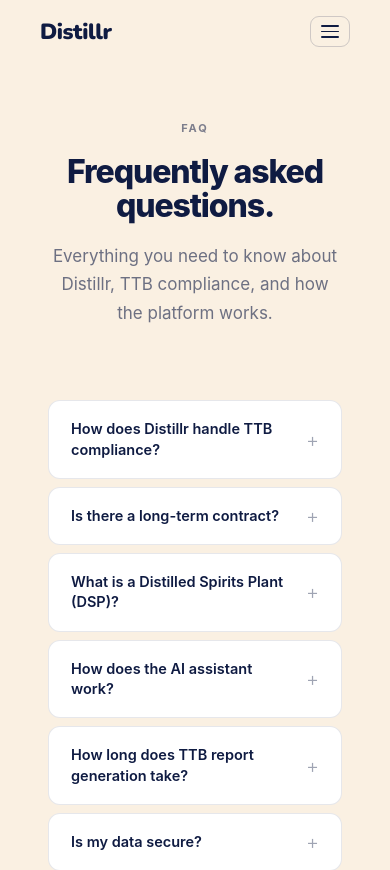
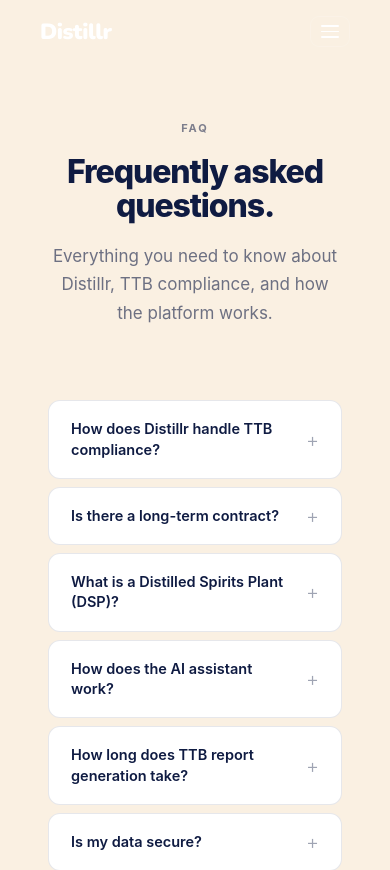
Before and after one commit to jselvalugo/Distillr, a React (Vite) app in the folder client/: page /faq in a window 390 px wide. Shown: the top 870 px of the page. Built offline with nearby package versions, Linux system fonts and the light colour scheme.

Commit message:
fix: update LandingNav to B&W theme and replace dashboard screenshot
Nav links, logo, buttons, and mobile menu converted from navy/cream to white-on-black palette. Replaced demo screenshot with updated dashboard view.

Co-Authored-By: Claude Sonnet 4.6 <noreply@anthropic.com>

```diff
--- a/client/src/components/LandingNav.tsx
+++ b/client/src/components/LandingNav.tsx
@@ -1,40 +1,40 @@
 import { useState, useEffect } from "react";
 import { useLocation } from "wouter";
 
-const CREAM = "#FAF0E2";
-const NAVY = "#0F1B42";
+const WHITE = "#ffffff";
+const BLACK = "#000000";
 
 const NAV_STYLES = `
   @keyframes slidedown { from{opacity:0;transform:translateY(-10px)} to{opacity:1;transform:translateY(0)} }
 
   .lnd-nav-link {
     font-size: 13px;
-    color: ${NAVY};
+    color: rgba(255,255,255,0.55);
     text-decoration: none;
     padding: 6px 14px;
     border-radius: 8px;
     font-weight: 500;
     transition: background 0.15s, color 0.15s;
   }
-  .lnd-nav-link:hover { background: rgba(15,27,66,0.08); }
+  .lnd-nav-link:hover { background: rgba(255,255,255,0.07); color: #fff; }
 
   .lnd-btn-signin {
     background: transparent;
-    color: ${NAVY};
+    color: rgba(255,255,255,0.55);
     border: none;
     cursor: pointer;
     font-size: 13px;
     font-weight: 500;
     padding: 8px 14px;
     border-radius: 8px;
-    transition: background 0.15s;
+    transition: background 0.15s, color 0.15s;
     line-height: 1;
   }
-  .lnd-btn-signin:hover { background: rgba(15,27,66,0.08); }
+  .lnd-btn-signin:hover { background: rgba(255,255,255,0.07); color: #fff; }
 
   .lnd-btn-getstarted {
-    background: ${NAVY};
-    color: #fff;
+    background: ${WHITE};
+    color: ${BLACK};
     border: none;
     cursor: pointer;
     font-size: 13px;
@@ -44,11 +44,11 @@ const NAV_STYLES = `
     transition: transform 0.18s, box-shadow 0.18s;
     line-height: 1;
   }
-  .lnd-btn-getstarted:hover { transform: translateY(-1px); box-shadow: 0 6px 20px rgba(15,27,66,0.3); }
+  .lnd-btn-getstarted:hover { transform: translateY(-1px); box-shadow: 0 6px 24px rgba(255,255,255,0.2); }
 
   .lnd-btn-primary {
-    background: ${NAVY};
-    color: #fff;
+    background: ${WHITE};
+    color: ${BLACK};
     border: none;
     cursor: pointer;
     font-size: 14px;
@@ -59,7 +59,7 @@ const NAV_STYLES = `
     line-height: 1;
     letter-spacing: -0.01em;
   }
-  .lnd-btn-primary:hover { transform: translateY(-2px); box-shadow: 0 8px 28px rgba(15,27,66,0.28); }
+  .lnd-btn-primary:hover { transform: translateY(-2px); box-shadow: 0 8px 28px rgba(255,255,255,0.2); }
 
   .lnd-nav-links { display: flex; align-items: center; }
   .lnd-nav-ctas  { display: flex; align-items: center; gap: 4px; }
@@ -74,9 +74,9 @@ const NAV_STYLES = `
   }
 `;
 
-function WordMark({ color = NAVY }: { color?: string }) {
+function WordMark() {
   return (
-    <span style={{ fontFamily: "'Nunito', sans-serif", fontWeight: 900, fontSize: 22, color, letterSpacing: "-0.02em", lineHeight: 1 }}>
+    <span style={{ fontFamily: "'Nunito', sans-serif", fontWeight: 900, fontSize: 22, color: WHITE, letterSpacing: "-0.02em", lineHeight: 1 }}>
       Distillr
     </span>
   );
@@ -123,9 +123,9 @@ export function LandingNav() {
         justifyContent: "space-between",
         padding: "0 40px",
         height: 64,
-        background: scrolled ? `${CREAM}ee` : "transparent",
-        backdropFilter: scrolled ? "blur(16px)" : "none",
-        borderBottom: scrolled ? `1px solid rgba(15,27,66,0.1)` : "1px solid transparent",
+        background: scrolled ? "rgba(0,0,0,0.85)" : "transparent",
+        backdropFilter: scrolled ? "blur(20px)" : "none",
+        borderBottom: scrolled ? "1px solid rgba(255,255,255,0.08)" : "1px solid transparent",
         transition: "background 0.3s, border-color 0.3s, backdrop-filter 0.3s",
       }}>
         {/* Left: logo */}
@@ -133,7 +133,7 @@ export function LandingNav() {
           onClick={() => navigate("/")}
           style={{ background: "none", border: "none", cursor: "pointer", padding: 0, display: "flex", alignItems: "center", gap: 8 }}
         >
-          <WordMark color={NAVY} />
+          <WordMark />
         </button>
 
         {/* Center: nav links */}
@@ -145,8 +145,8 @@ export function LandingNav() {
                 key={n.l}
                 onClick={() => navigate(n.h)}
                 style={{
-                  background: isActive ? NAVY : "transparent",
-                  color: isActive ? CREAM : NAVY,
+                  background: isActive ? "rgba(255,255,255,0.12)" : "transparent",
+                  color: isActive ? WHITE : "rgba(255,255,255,0.55)",
                   borderRadius: isActive ? 100 : 8,
                   padding: isActive ? "6px 18px" : "6px 14px",
                   fontWeight: isActive ? 700 : 500,
@@ -158,12 +158,14 @@ export function LandingNav() {
                 }}
                 onMouseEnter={(e) => {
                   if (!isActive) {
-                    (e.currentTarget as HTMLButtonElement).style.background = "rgba(15,27,66,0.08)";
+                    (e.currentTarget as HTMLButtonElement).style.background = "rgba(255,255,255,0.07)";
+                    (e.currentTarget as HTMLButtonElement).style.color = WHITE;
                   }
                 }}
                 onMouseLeave={(e) => {
                   if (!isActive) {
                     (e.currentTarget as HTMLButtonElement).style.background = "transparent";
+                    (e.currentTarget as HTMLButtonElement).style.color = "rgba(255,255,255,0.55)";
                   }
                 }}
               >
@@ -185,7 +187,7 @@ export function LandingNav() {
           onClick={() => setMobileMenuOpen(!mobileMenuOpen)}
           style={{
             background: "none",
-            border: `1px solid rgba(15,27,66,0.18)`,
+            border: "1px solid rgba(255,255,255,0.18)",
             cursor: "pointer",
             padding: "8px 10px",
             borderRadius: 9,
@@ -195,9 +197,9 @@ export function LandingNav() {
             flexDirection: "column",
           }}
         >
-          <span style={{ display: "block", width: 18, height: 1.5, background: NAVY, borderRadius: 2, transition: "transform .2s", transform: mobileMenuOpen ? "translateY(3.5px) rotate(45deg)" : "none" }} />
-          <span style={{ display: "block", width: 18, height: 1.5, background: NAVY, borderRadius: 2, transition: "opacity .2s", opacity: mobileMenuOpen ? 0 : 1 }} />
-          <span style={{ display: "block", width: 18, height: 1.5, background: NAVY, borderRadius: 2, transition: "transform .2s", transform: mobileMenuOpen ? "translateY(-3.5px) rotate(-45deg)" : "none" }} />
+          <span style={{ display: "block", width: 18, height: 1.5, background: WHITE, borderRadius: 2, transition: "transform .2s", transform: mobileMenuOpen ? "translateY(3.5px) rotate(45deg)" : "none" }} />
+          <span style={{ display: "block", width: 18, height: 1.5, background: WHITE, borderRadius: 2, transition: "opacity .2s", opacity: mobileMenuOpen ? 0 : 1 }} />
+          <span style={{ display: "block", width: 18, height: 1.5, background: WHITE, borderRadius: 2, transition: "transform .2s", transform: mobileMenuOpen ? "translateY(-3.5px) rotate(-45deg)" : "none" }} />
         </button>
       </nav>
 
@@ -211,13 +213,13 @@ export function LandingNav() {
             left: 0,
             right: 0,
             zIndex: 99,
-            background: `${CREAM}f5`,
-            backdropFilter: "blur(16px)",
-            borderBottom: `1px solid rgba(15,27,66,0.12)`,
+            background: "rgba(10,10,10,0.95)",
+            backdropFilter: "blur(20px)",
+            borderBottom: "1px solid rgba(255,255,255,0.1)",
             flexDirection: "column",
             padding: "12px 16px 20px",
             animation: "slidedown 0.18s ease-out both",
-            boxShadow: "0 12px 32px rgba(15,27,66,0.12)",
+            boxShadow: "0 12px 32px rgba(0,0,0,0.5)",
           }}
         >
           {navLinks.map((n) => {
@@ -233,8 +235,8 @@ export function LandingNav() {
                   padding: "14px 16px",
                   fontSize: 15,
                   fontWeight: isActive ? 700 : 500,
-                  background: isActive ? `rgba(15,27,66,0.08)` : "transparent",
-                  color: NAVY,
+                  background: isActive ? "rgba(255,255,255,0.08)" : "transparent",
+                  color: isActive ? WHITE : "rgba(255,255,255,0.65)",
                   border: "none",
                   borderRadius: 10,
                   cursor: "pointer",
@@ -245,10 +247,10 @@ export function LandingNav() {
               </button>
             );
           })}
-          <div style={{ height: 1, background: "rgba(15,27,66,0.1)", margin: "8px 8px" }} />
+          <div style={{ height: 1, background: "rgba(255,255,255,0.08)", margin: "8px 8px" }} />
           <button
             onClick={() => { navigate("/login"); setMobileMenuOpen(false); }}
-            style={{ width: "100%", padding: "13px 16px", borderRadius: 10, background: "transparent", border: `1px solid rgba(15,27,66,0.18)`, color: NAVY, cursor: "pointer", fontSize: 14, fontWeight: 600, marginBottom: 8, textAlign: "left" }}
+            style={{ width: "100%", padding: "13px 16px", borderRadius: 10, background: "transparent", border: "1px solid rgba(255,255,255,0.15)", color: "rgba(255,255,255,0.7)", cursor: "pointer", fontSize: 14, fontWeight: 600, marginBottom: 8, textAlign: "left" }}
           >
             Log in
           </button>
```
Also changed, not shown: client/public/dashboard-screenshot.png.
